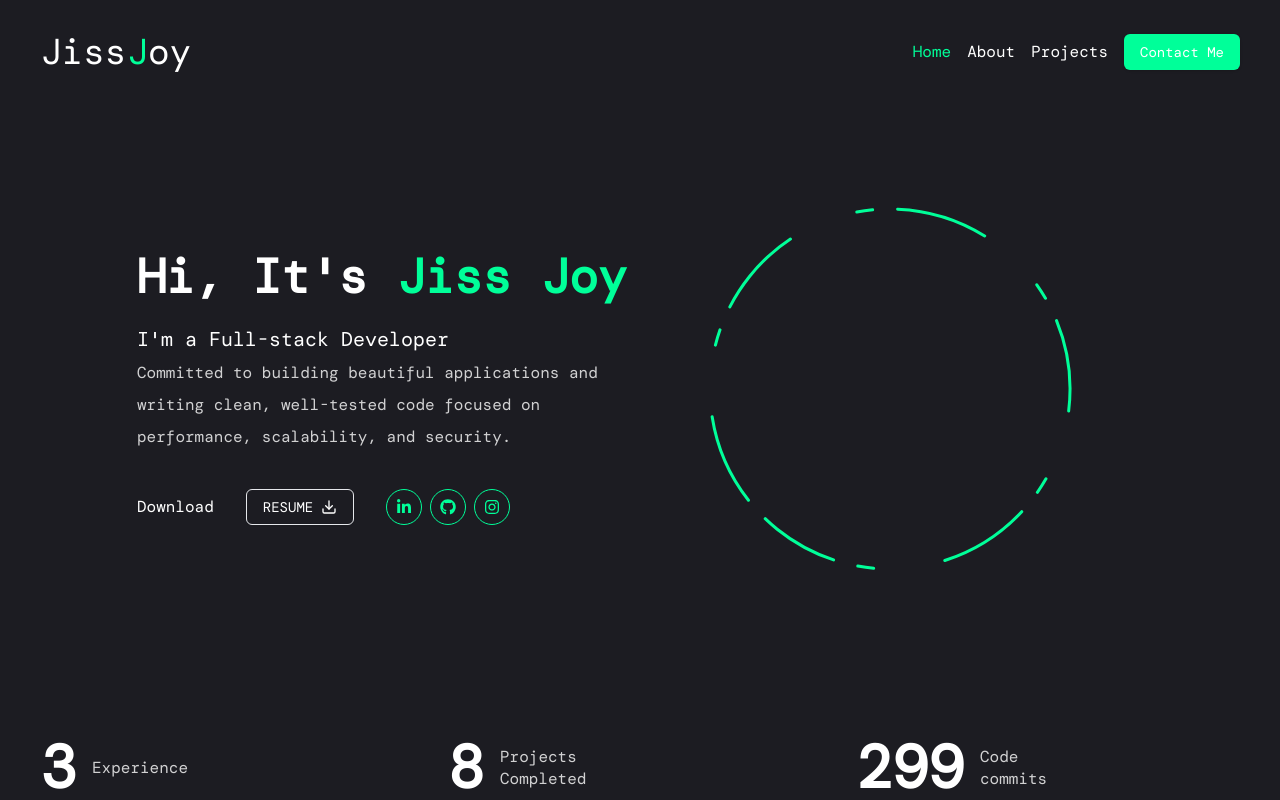
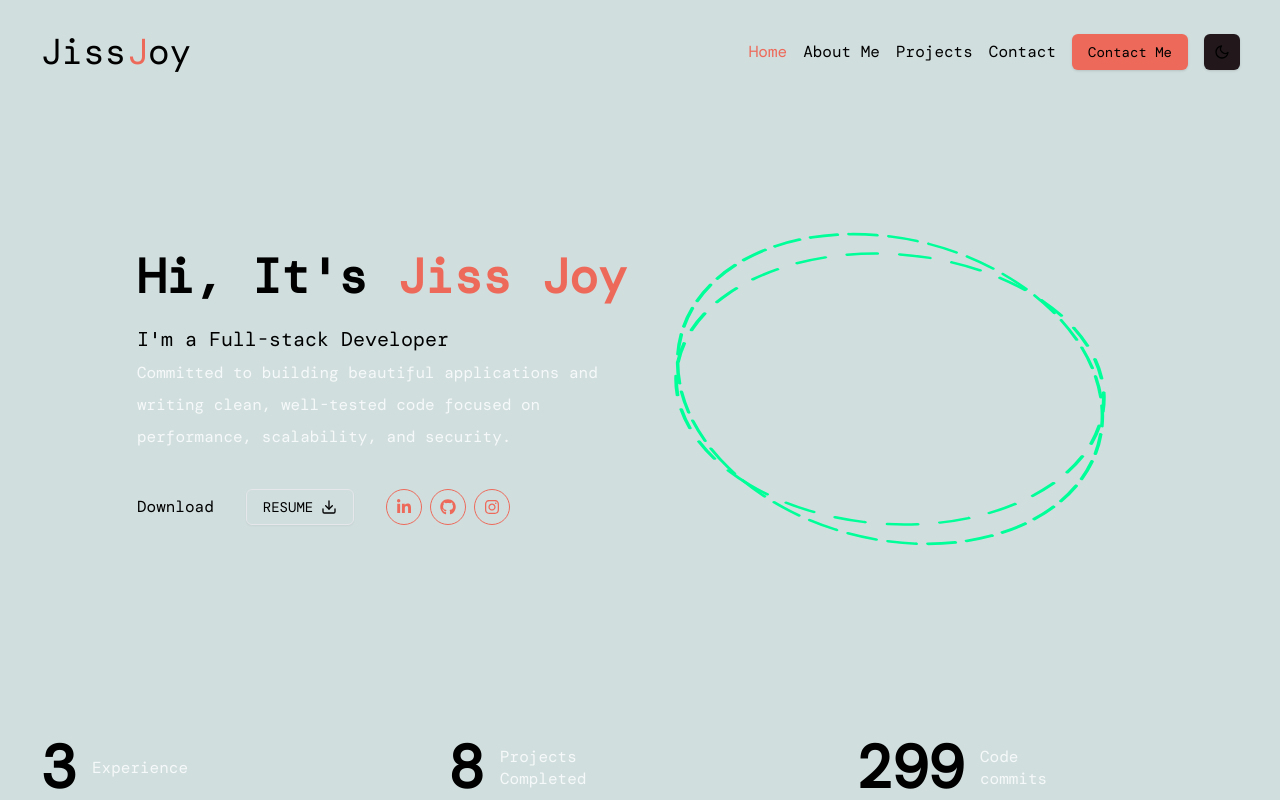
Before and after one commit to jiss-joy/portfolio, a Next.js app: page / in a window 1280 px wide. Shown: the top 800 px of the page. Built offline with nearby package versions, Linux system fonts and the light colour scheme.

Commit message:
add dark theme

```diff
--- a/package.json
+++ b/package.json
@@ -17,6 +17,7 @@
     "framer-motion": "^12.4.1",
     "lucide-react": "^0.474.0",
     "next": "15.1.6",
+    "next-themes": "^0.4.4",
     "react": "^19.0.0",
     "react-countup": "^6.5.3",
     "react-dom": "^19.0.0",
--- a/src/app/layout.tsx
+++ b/src/app/layout.tsx
@@ -2,6 +2,7 @@ import type { Metadata } from "next";
 import "../styles/globals.css";
 import { dmMono } from "@/styles/fonts";
 import Header from "@/components/header";
+import { ThemeProvider } from "@/lib/providers/theme-provider";
 
 export const metadata: Metadata = {
   title: "Create Next App",
@@ -16,8 +17,10 @@ export default function RootLayout({
   return (
     <html lang="en">
       <body className={`${dmMono.variable} ${dmMono.variable} antialiased`}>
-        <Header />
-        {children}
+        <ThemeProvider attribute="class" defaultTheme="system">
+          <Header />
+          {children}
+        </ThemeProvider>
       </body>
     </html>
   );
--- a/src/app/page.tsx
+++ b/src/app/page.tsx
@@ -59,6 +59,8 @@ export default function Home() {
           <Education />
           <div>Testimonials</div>
         </div>
+        {/* Projects */}
+        {/* Contact */}
         {/* <div>Footer</div> */}
       </div>
     </section>
--- a/src/components/navbar.tsx
+++ b/src/components/navbar.tsx
@@ -6,6 +6,7 @@ import { Button } from "./ui/button";
 import { usePathname } from "next/navigation";
 import { Sheet, SheetContent, SheetTrigger } from "./ui/sheet";
 import { TbMenu4 } from "react-icons/tb";
+import ThemeButton from "./theme-button";
 
 type LinkType = {
   path: string;
@@ -19,12 +20,16 @@ const Navbar = () => {
       label: "Home",
     },
     {
-      path: "#about",
-      label: "About",
+      path: "/#about",
+      label: "About Me",
     },
     {
-      path: "/projects",
+      path: "/#projects",
       label: "Projects",
+    },
+    {
+      path: "/#contact",
+      label: "Contact",
     },
   ];
 
@@ -47,6 +52,7 @@ const Navbar = () => {
         <Link href="/contact">
           <Button className="bg-accent">Contact Me</Button>
         </Link>
+        <ThemeButton />
       </div>
       {/* Mobile Nav */}
       <div className="lg:hidden">
@@ -67,6 +73,7 @@ const Navbar = () => {
                 <Link
                   key={index}
                   href={link.path}
+                  scroll={false}
                   className={`${
                     link.path == pathname && "text-accent"
                   } capitalize font-medium hover:text-accent transition-all`}
--- a/src/components/photo.tsx
+++ b/src/components/photo.tsx
@@ -17,22 +17,47 @@ const Photo = () => {
             cx="253"
             cy="253"
             r="180"
-            // style={{ skewX: "30deg" }}
             stroke="#00ff99"
             strokeWidth="3"
             strokeLinecap="round"
             strokeLinejoin="round"
             initial={{ strokeDasharray: "24 10 0 0" }}
             animate={{
-              strokeDasharray: ["15 12025 25", "16 25 92 72", "4 250 22 22"],
-              rotate: [180, 60],
+              rotate: [180, 90],
+              skewX: ["20deg"],
             }}
             transition={{
               duration: 20,
               repeat: Infinity,
+              velocity: 40,
+              repeatDelay: 0,
               repeatType: "reverse",
+              ease: "linear",
             }}
           />
+          <motion.circle
+            cx="253"
+            cy="253"
+            r="170"
+            stroke="#00ff99"
+            strokeWidth="3"
+            strokeLinecap="round"
+            strokeLinejoin="round"
+            initial={{ strokeDasharray: "24 18 0 0" }}
+            animate={{
+              rotate: [180, 60],
+              skewX: ["25deg"],
+            }}
+            transition={{
+              duration: 20,
+              repeat: Infinity,
+              velocity: 0.5,
+              repeatDelay: 0,
+              repeatType: "reverse",
+              ease: "linear",
+            }}
+          />
+
           <div>Photo</div>
         </motion.svg>
       </motion.div>
--- /dev/null
+++ b/src/components/theme-button.tsx
@@ -0,0 +1,30 @@
+"use client";
+
+import { useTheme } from "next-themes";
+import React from "react";
+import { Button } from "./ui/button";
+import { FiSun, FiMoon } from "react-icons/fi";
+
+const ThemeButton = () => {
+  const { theme, setTheme } = useTheme();
+
+  function onClick() {
+    if (theme === "dark") {
+      setTheme("light");
+    } else {
+      setTheme("dark");
+    }
+  }
+
+  return (
+    <Button size="icon" onClick={onClick}>
+      {theme == "dark" ? (
+        <FiSun className="text-[32px]" />
+      ) : (
+        <FiMoon className="text-[32px]" />
+      )}
+    </Button>
+  );
+};
+
+export default ThemeButton;
--- /dev/null
+++ b/src/lib/providers/theme-provider.tsx
@@ -0,0 +1,11 @@
+"use client";
+
+import * as React from "react";
+import { ThemeProvider as NextThemesProvider } from "next-themes";
+
+export function ThemeProvider({
+  children,
+  ...props
+}: React.ComponentProps<typeof NextThemesProvider>) {
+  return <NextThemesProvider {...props}>{children}</NextThemesProvider>;
+}
--- a/src/styles/globals.css
+++ b/src/styles/globals.css
@@ -8,7 +8,7 @@ html {
 
 @layer base {
   body {
-    @apply font-primary bg-primary text-white leading-loose;
+    @apply font-primary bg-background dark:bg-background-dark leading-loose;
   }
   .h1 {
     @apply text-5xl xl:text-7xl leading-[1.1] font-semibold;
--- a/tailwind.config.ts
+++ b/tailwind.config.ts
@@ -19,10 +19,28 @@ export default {
     },
     extend: {
       colors: {
-        primary: "#1c1c22",
+        // primary: "#1c1c22",
+        // primary: "#042A2B",
+        // primary: "#250902",
+        // primary: "#1C0221",
+        // primary: "#1E1B18",
+        // primary: "#1A1423",
+        // primary: "#2F242C",
+        // primary: "#22181C",
+        primary: "#22181C",
+        background: {
+          DEFAULT: "#D1DEDE",
+          dark: "#1C0221",
+        },
         accent: {
-          DEFAULT: "#00ff99",
-          hover: "#00e187",
+          // DEFAULT: "#D74E09",
+          DEFAULT: "#ED6A5A",
+          // DEFAULT: "#E15554",
+          // DEFAULT: "#F25918",
+          // DEFAULT: "#FF5C00",
+          // DEFAULT: "#D81E5B",
+          // DEFAULT: "#DB2B39",
+          hover: "#D74E09",
         },
       },
     },
```
Also changed, not shown: 1 other file (tests, documents, lock files or other folders).
